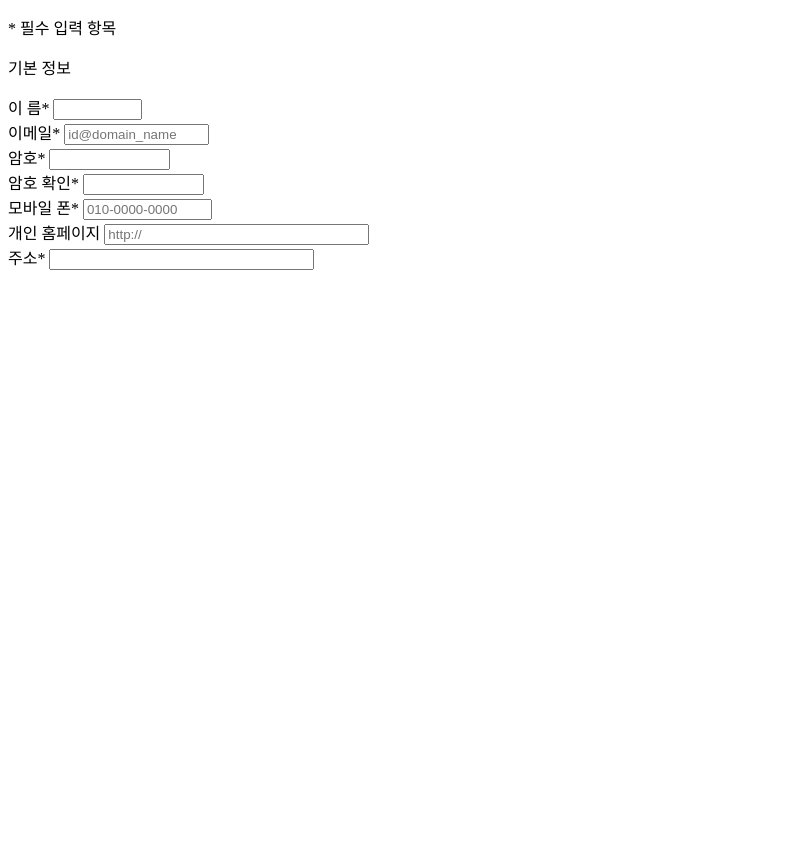
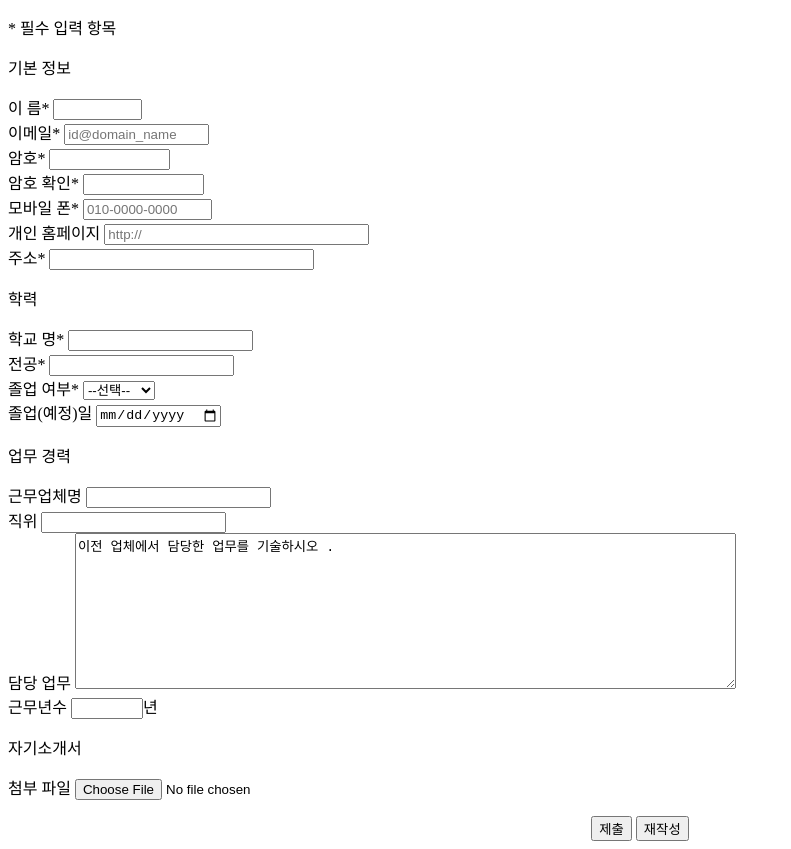
Before and after one commit to 20210861/home, a plain HTML site: page reports/report_1.html in a window 1280 px wide. Shown: the part 49-898 px from the top of the page, without its empty margins (0-791 px from the left). Before the commit the page ends 800 px from the top, so only its background shows below. Drawn offline with Linux system fonts and the light colour scheme.

Commit message:
과제 1 최종 저장

```diff
--- a/reports/report_1.html
+++ b/reports/report_1.html
@@ -16,6 +16,30 @@
   모바일 폰* <input type = 'tel' size= 13 placeholder="010-0000-0000"><br>
   개인 홈페이지 <input type = 'url' size= 30 placeholder="http://"><br>
   주소* <input type =  'text' size = 30><br>
+  <p>학력</p>
+       학교 명* <input type="text"  maxlength="12"><br>
+       전공* <input type="text"  maxlength="12"><br>
+       졸업 여부*
+       <select name="last">
+          <option value="1">--선택--</option>
+          <option value="2">졸업예정</option>
+          <option value="3">졸업</option>
+       </select>
+       <br>
+       졸업(예정)일 <input type="date"><br>
+       <p>업무 경력</p>
+       근무업체명 <input type="text"  maxlength="20"><br>
+       직위 <input type="text"  maxlength="10"><br>
+       담당 업무 <textarea cols="80" rows="10">이전 업체에서 담당한 업무를 기술하시오 . </textarea><br>
+       근무년수 <input type="number" min="0.0" max="10.0" step="0.5">년<br>
+       <p>자기소개서</p>
+
+      첨부 파일 <input type="file" ><br>
+       <p>
+       <div style="text-align: center">
+       <input type="submit" value="제출">
+       <input type="reset" value="재작성">
+       </div>
 
 </form>
 </body>
```
